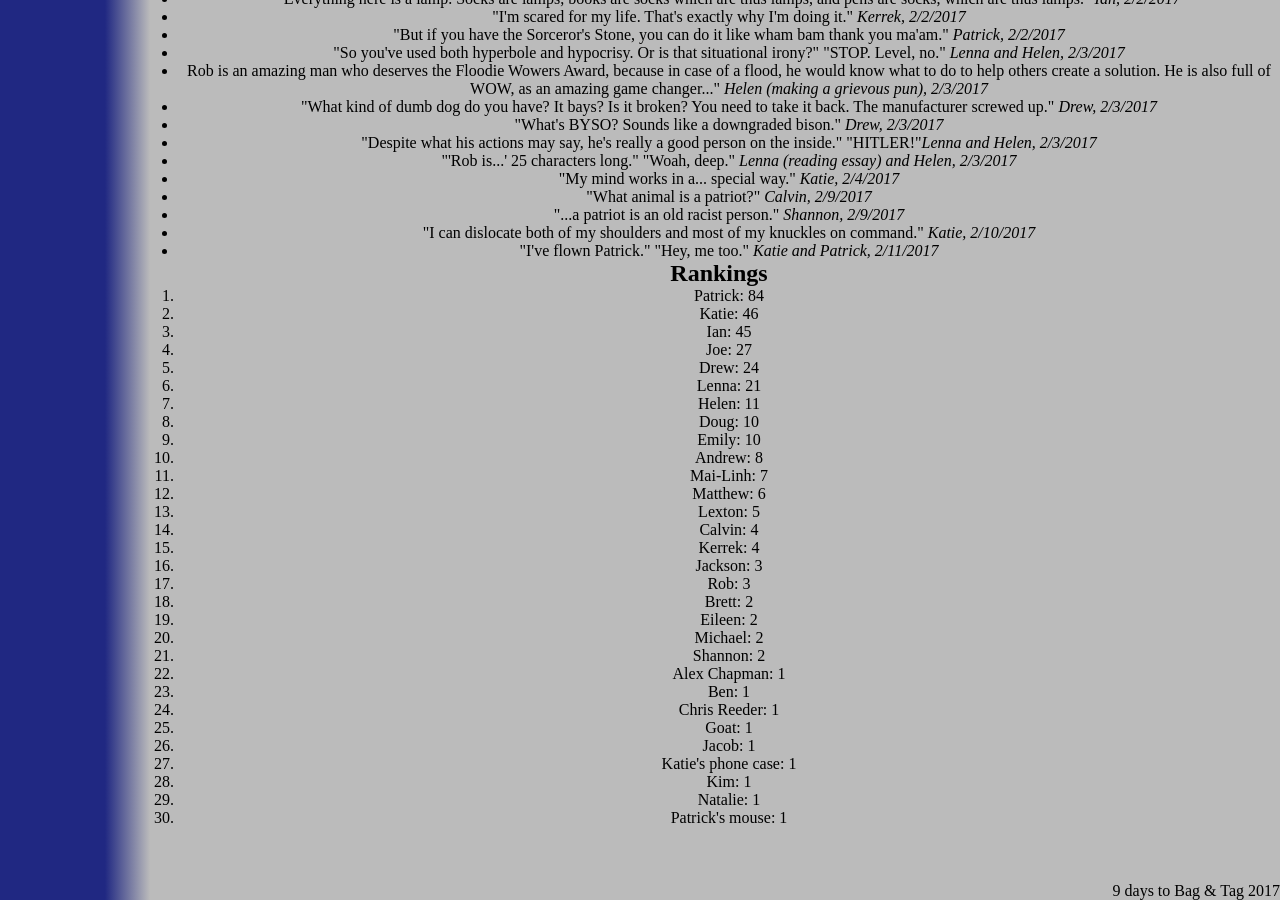
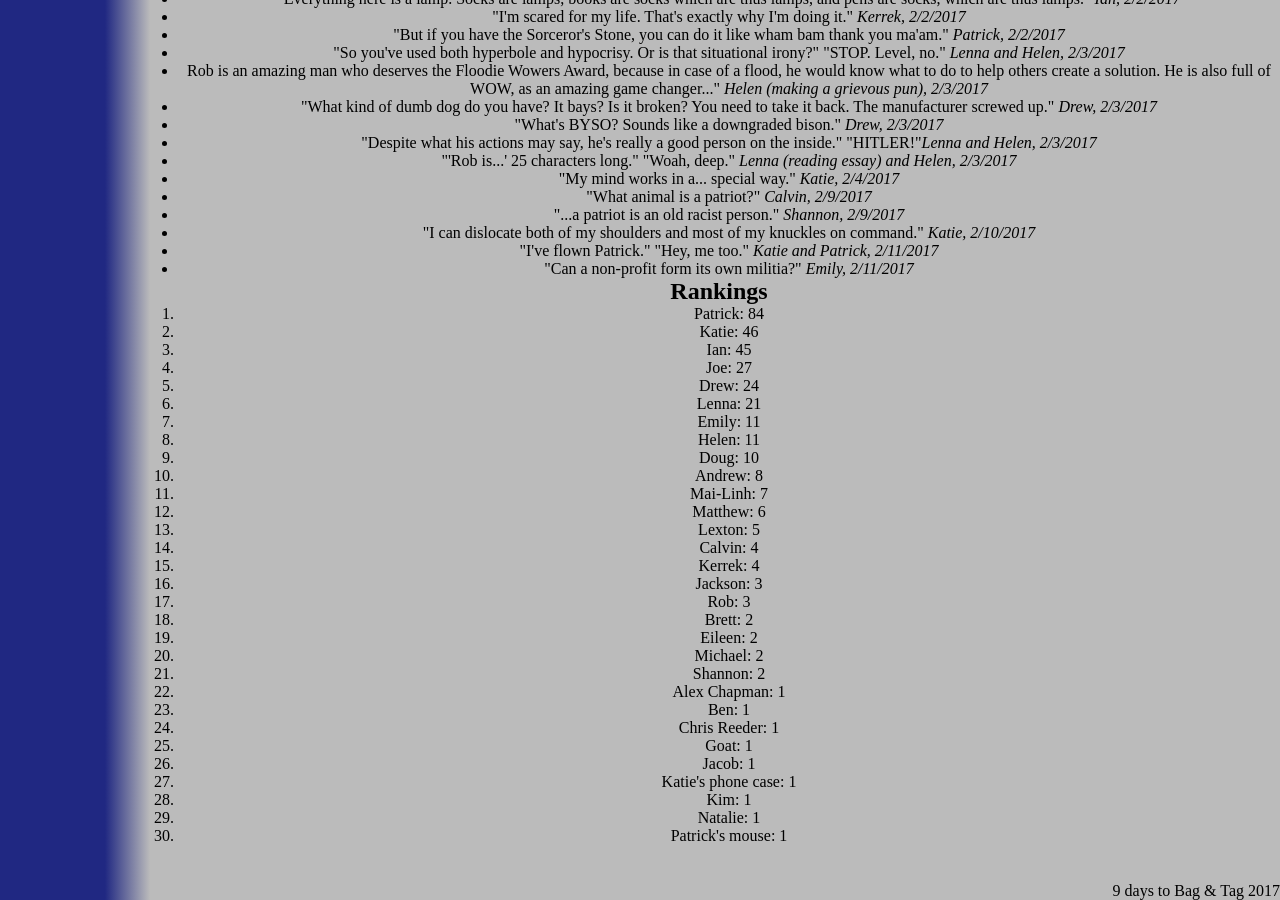
Before and after one commit to katiebugmoon/FRC4131.github.io, a Jekyll site: the page built from media/2017/quotes.html, in a window 1280 px wide and 900 px high, scrolled down 4562 px. Built offline with Jekyll 4.4.1, drawn with Linux system fonts in a browser that asks for light colours; nearby versions of some CDN libraries.

Commit message:
Update quotes.html

```diff
--- a/media/2017/quotes.html
+++ b/media/2017/quotes.html
@@ -259,6 +259,7 @@ title: Build Season 2017 Quotes
 	<li>"...a patriot is an old racist person." <i>Shannon, 2/9/2017</i></li>
 	<li>"I can dislocate both of my shoulders and most of my knuckles on command." <i>Katie, 2/10/2017</i></li>
 	<li>"I've flown Patrick." "Hey, me too." <i>Katie and Patrick, 2/11/2017</i></li>
+	<li>"Can a non-profit form its own militia?" <i>Emily, 2/11/2017</i></li>
 </ul>
 <h2>Rankings</h2>
 <ol id='rankings'></ol>
```
